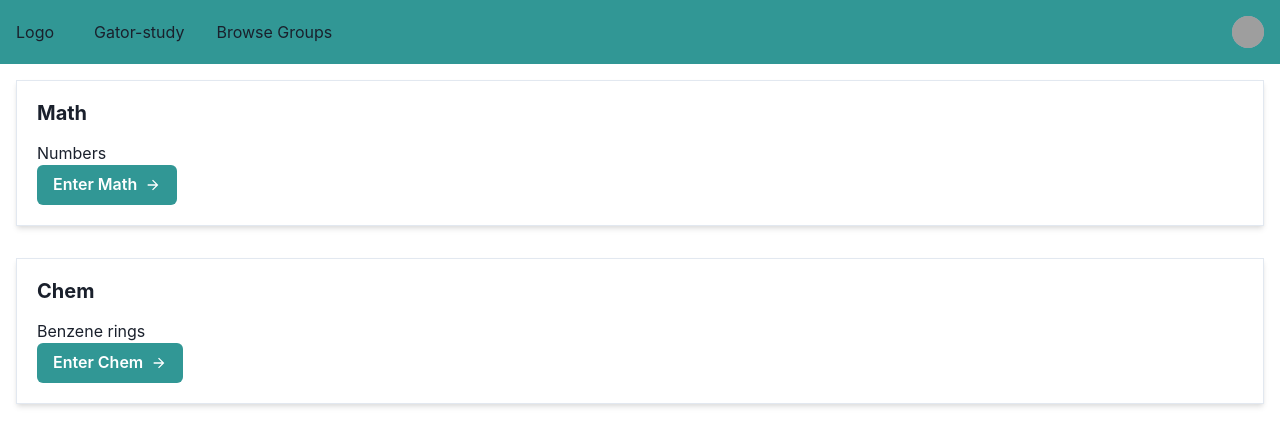
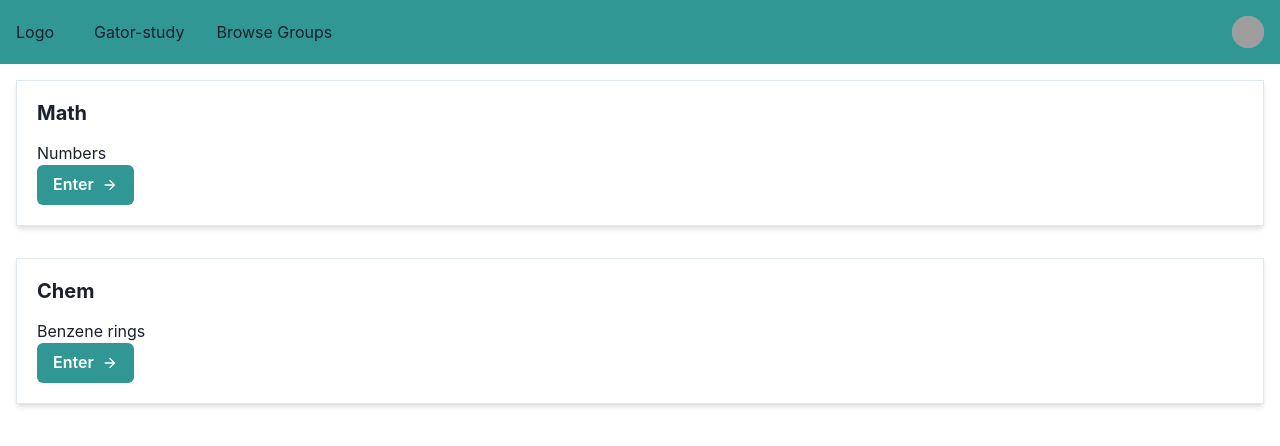
Before and after one commit to abhiti01/gator-study, a Next.js app in the folder gator-study-frontend/: page /groups in a window 1280 px wide. Shown: the top 446 px of the page. Built offline with nearby package versions, Linux system fonts and the light colour scheme; grey boxes are pictures that could not be loaded.

Commit message:
Added end to end functionality for chats
Yet to remove comments and test code with actual endpoints

```diff
--- a/gator-study-frontend/pages/groups.js
+++ b/gator-study-frontend/pages/groups.js
@@ -1,5 +1,8 @@
 import React from 'react'
 import Layout from '../layouts/Layouts'
+import {Context} from "../context";
+import { useState, useEffect,useContext } from "react";
+import {useRouter} from 'next/router';
 import {
   Box,
   Heading,
@@ -9,22 +12,41 @@ import {
 } from '@chakra-ui/react';
 import { ArrowForwardIcon} from '@chakra-ui/icons'
 const groups = () => {
-    const GroupData = [{ 'Name': 'Math', 'Description': 'Numbers' }, { 'Name': 'Chem', 'Description': 'Benzene rings' }];
-    function Feature({ Name, Description, ...rest }) {
+    const {email, secret, setEmail,setSecret} = useContext(Context);
+    const GroupData = [{ "Name": 'Math', 'Description': 'Numbers' }, { 'Name': 'Chem', 'Description': 'Benzene rings' }];
+    const [group, setGroup] = useState('');
+    //if user clicks on join group, set group to group GroupData.name
+    const router = useRouter();
+    const groupChoice = async(index) =>{
+      index.prev
+      setGroup(GroupData[index]['Name']);
+      const response = await fetch('http://localhost:8000/joingroup', {
+      method: 'POST',
+      headers: {'Content-Type': 'application/json'},
+      credentials: 'include',
+      body: JSON.stringify({
+        email,
+        group
+      })
+    })
+    router.push('/');
+    };
+    function Feature( props ) {
     return (
-    <Box p={5} shadow='md' borderWidth='1px' {...rest}>
-      <Heading fontSize='xl'>{Name}</Heading>
-        <Text mt={4}>{Description}</Text>
-          <Button rightIcon={<ArrowForwardIcon />} colorScheme='teal' variant='solid'>
-            Enter {Name}
+    <Box p={5} shadow='md' borderWidth='1px' >
+      <Heading fontSize='xl'>{props.Name}</Heading>
+        <Text mt={4}>{props.Description}</Text>
+          <Button onClick ={()=>groupChoice(props.index)} rightIcon={<ArrowForwardIcon />} colorScheme='teal' variant='solid'>
+            Enter {email}
         </Button>
     </Box>
     )
     }
     return (
     <Layout>
+      <div>{email}</div>
       <Stack spacing={8}>
-          {GroupData.map((x, index) => <Feature key={index} Name={x.Name} Description= {x.Description}></Feature>)}
+          {GroupData.map((x, index) => <Feature index ={index} key={index} Name={x.Name} Description= {x.Description}></Feature>)}
     </Stack>
     </Layout>
 
--- a/gator-study-frontend/pages/index.js
+++ b/gator-study-frontend/pages/index.js
@@ -6,6 +6,7 @@ export default function Chats() {
   const[auth, setAuth] = useState(false);
   const [id, setId] = useState('');
   const [name, setName] = useState('');
+  const [group, setGroup] = useState('');
   useEffect(() => {
     (
       async() => {
@@ -19,6 +20,7 @@ export default function Chats() {
             setAuth(true);
             setId(content.Id);
             setName(content.Name);
+            setGroup(content.Group);
           }
           else{
             setAuth(false);
@@ -33,8 +35,7 @@ export default function Chats() {
   return <div className="background">
     <Layout auth = {auth} >
       <Time />
-      {auth && <Chat id = {id} name = {name}/>}
-      {/* <Chat /> */}
+      {auth && <Chat id = {id} name = {name} group = {group}/>}
     </Layout>
      </div>;
 }
--- a/gator-study-frontend/pages/login.js
+++ b/gator-study-frontend/pages/login.js
@@ -6,9 +6,6 @@ import axios from 'axios';
 import Link from 'next/link'
 import { Container,Heading,Button, FormLabel, FormControl,Input } from "@chakra-ui/react";
 import Layout from "../layouts/Layouts";
-// import Layout from "../component/Layout";
-// import { login } from "../requests/userApi";
-// import useUser from "../data/useUser";
 
 const Login = () => {
   const {email, secret, setEmail,setSecret} = useContext(Context);
@@ -17,7 +14,6 @@ const Login = () => {
   const onLoginSubmit = async(e) => {
     e.preventDefault();
     if (email && secret) {
-    //   login({ email, password });
     console.log(email,secret);
     const response = await fetch('http://localhost:8000/api/login', {
       method: 'POST',
```
Also changed, not shown: gator-study-frontend/pages/chat.js (+4 -4 lines), 2 other files (tests, documents, lock files or other folders).
